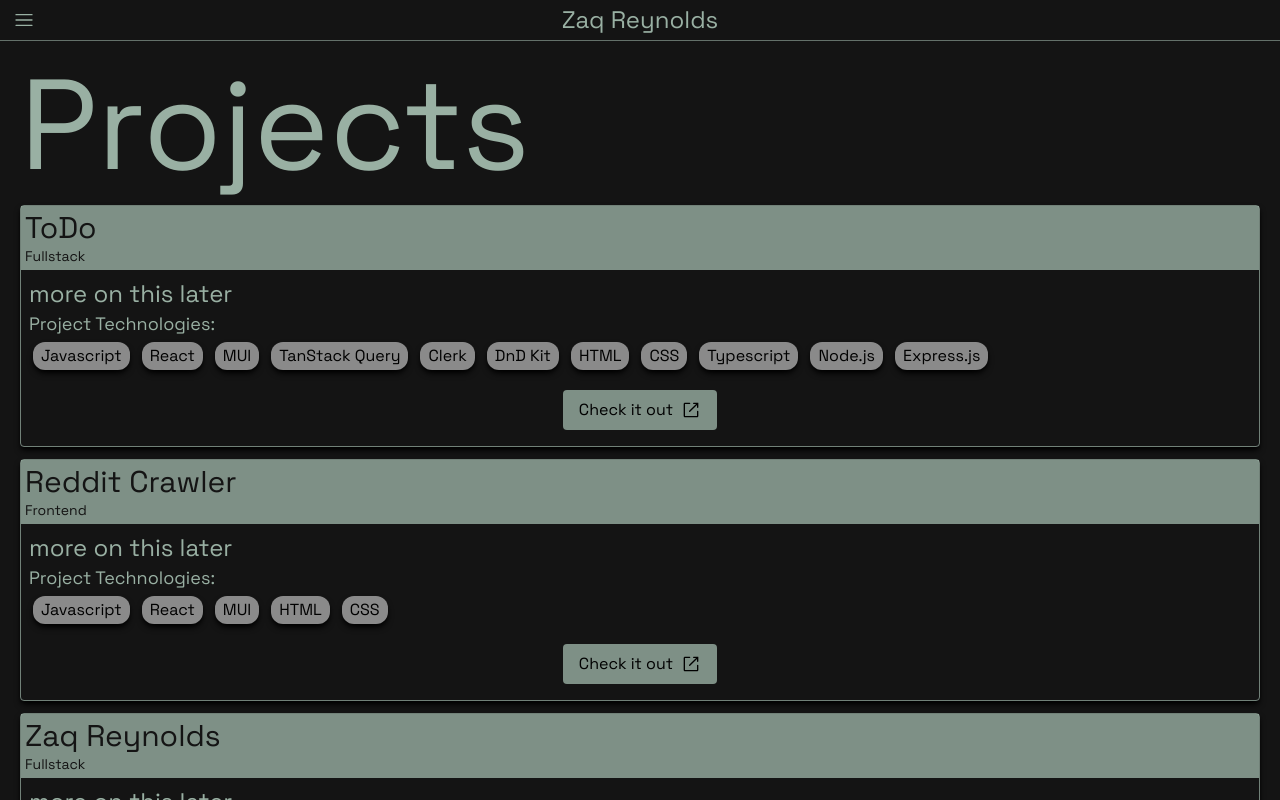
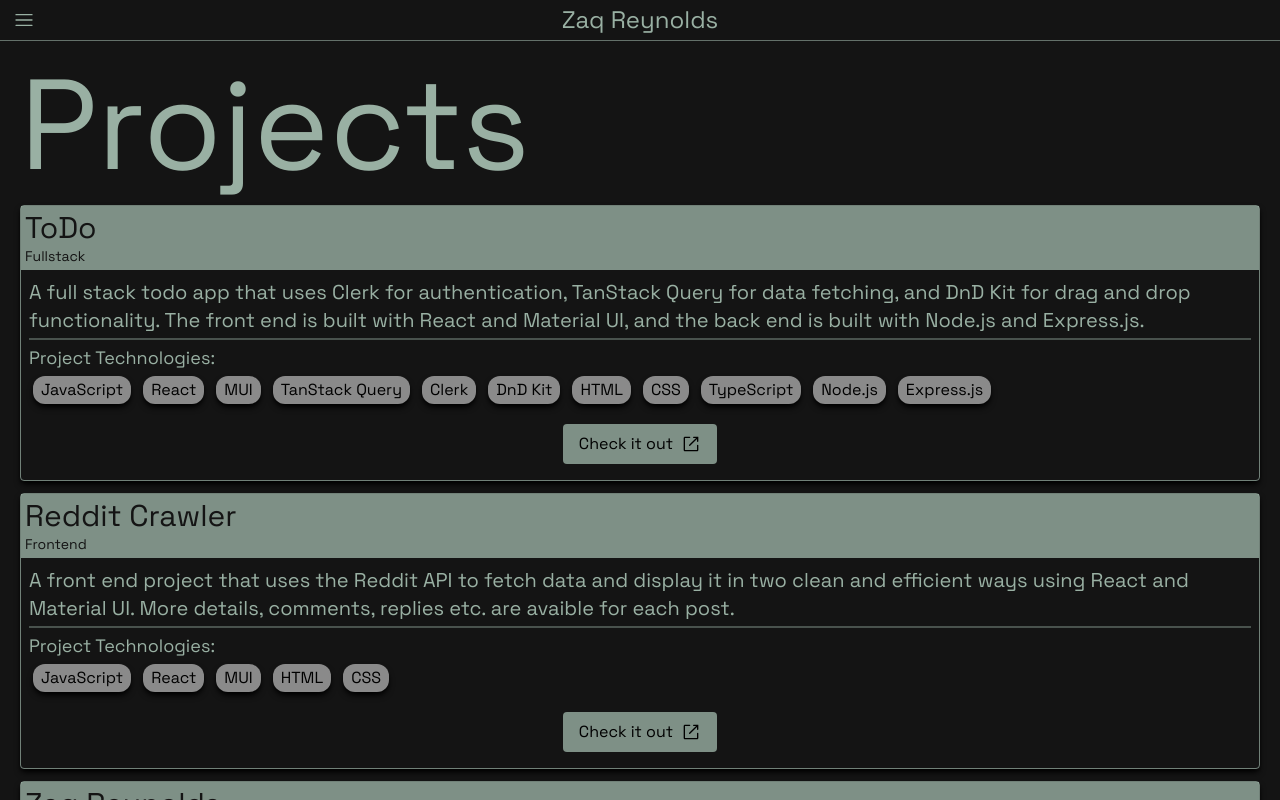
Before and after one commit to zaqreynolds/zaqreynolds, a Next.js app: page /projects in a window 1280 px wide. Built offline with nearby package versions, Linux system fonts and the light colour scheme.

Commit message:
Refactor: Update project descriptions and tech stack
Added detailed descriptions for projects "ToDo", "Reddit Crawler", and "Zaq Reynolds". Updated tech stack to use consistent capitalization.

```diff
--- a/app/projects/ProjectCard.tsx
+++ b/app/projects/ProjectCard.tsx
@@ -43,8 +43,10 @@ const ProjectCard = ({
         <p className="text-background text-sm">{handleType(type)}</p>
       </div>
       <div className="flex flex-col p-2">
-        <h3 className="text-2xl">{description}</h3>
-        <h4 className="text-lg">Project Technologies:</h4>
+        <h3 className="text-xl pb-1 border-b-2 border-lightOlive border-opacity-40">
+          {description}
+        </h3>
+        <h4 className="text-lg pt-1">Project Technologies:</h4>
         <ul className="flex flex-wrap">
           {techStack.map((tech, index) => (
             <li key={index} className="p-1, mr-1">
--- a/app/projects/page.tsx
+++ b/app/projects/page.tsx
@@ -1,4 +1,13 @@
 import ProjectCard from "./ProjectCard";
+
+const toDoDescription =
+  "A full stack todo app that uses Clerk for authentication, TanStack Query for data fetching, and DnD Kit for drag and drop functionality. The front end is built with React and Material UI, and the back end is built with Node.js and Express.js.";
+
+const redditCrawlerDescription =
+  "A front end project that uses the Reddit API to fetch data and display it in two clean and efficient ways using React and Material UI.  More details, comments, replies etc. are avaible for each post.";
+
+const zaqReynoldsDescription =
+  "The website you are currently on! A full stack project built with Next.js, and TypeScript. ";
 
 const Projects = () => {
   return (
@@ -10,9 +19,9 @@ const Projects = () => {
         <ProjectCard
           title="ToDo"
           type="full"
-          description="more on this later"
+          description={toDoDescription}
           techStack={[
-            "Javascript",
+            "JavaScript",
             "React",
             "MUI",
             "TanStack Query",
@@ -20,7 +29,7 @@ const Projects = () => {
             "DnD Kit",
             "HTML",
             "CSS",
-            "Typescript",
+            "TypeScript",
             "Node.js",
             "Express.js",
           ]}
@@ -29,14 +38,14 @@ const Projects = () => {
         <ProjectCard
           title="Reddit Crawler"
           type="front"
-          description="more on this later"
-          techStack={["Javascript", "React", "MUI", "HTML", "CSS"]}
+          description={redditCrawlerDescription}
+          techStack={["JavaScript", "React", "MUI", "HTML", "CSS"]}
           destination=""
         />
         <ProjectCard
           title="Zaq Reynolds"
           type="full"
-          description="more on this later"
+          description={zaqReynoldsDescription}
           techStack={[
             "Next.js",
             "React",
```
